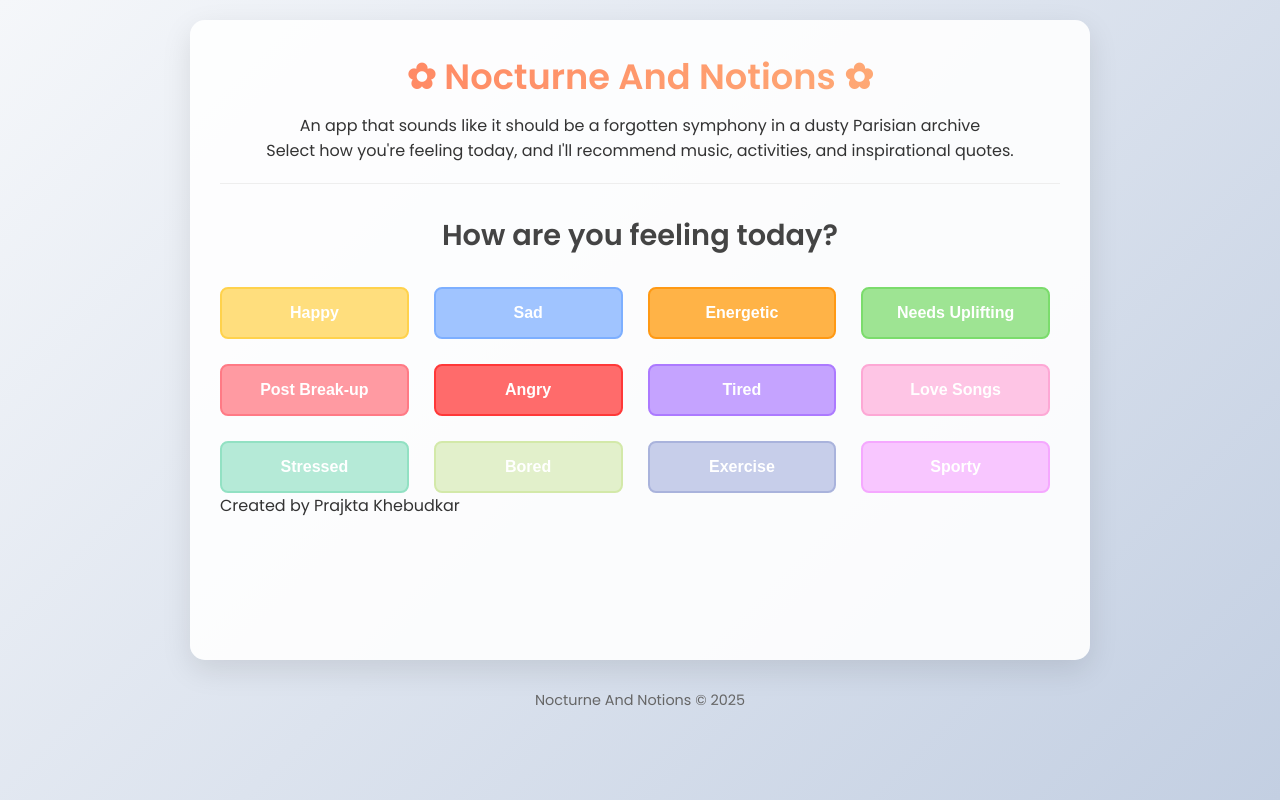
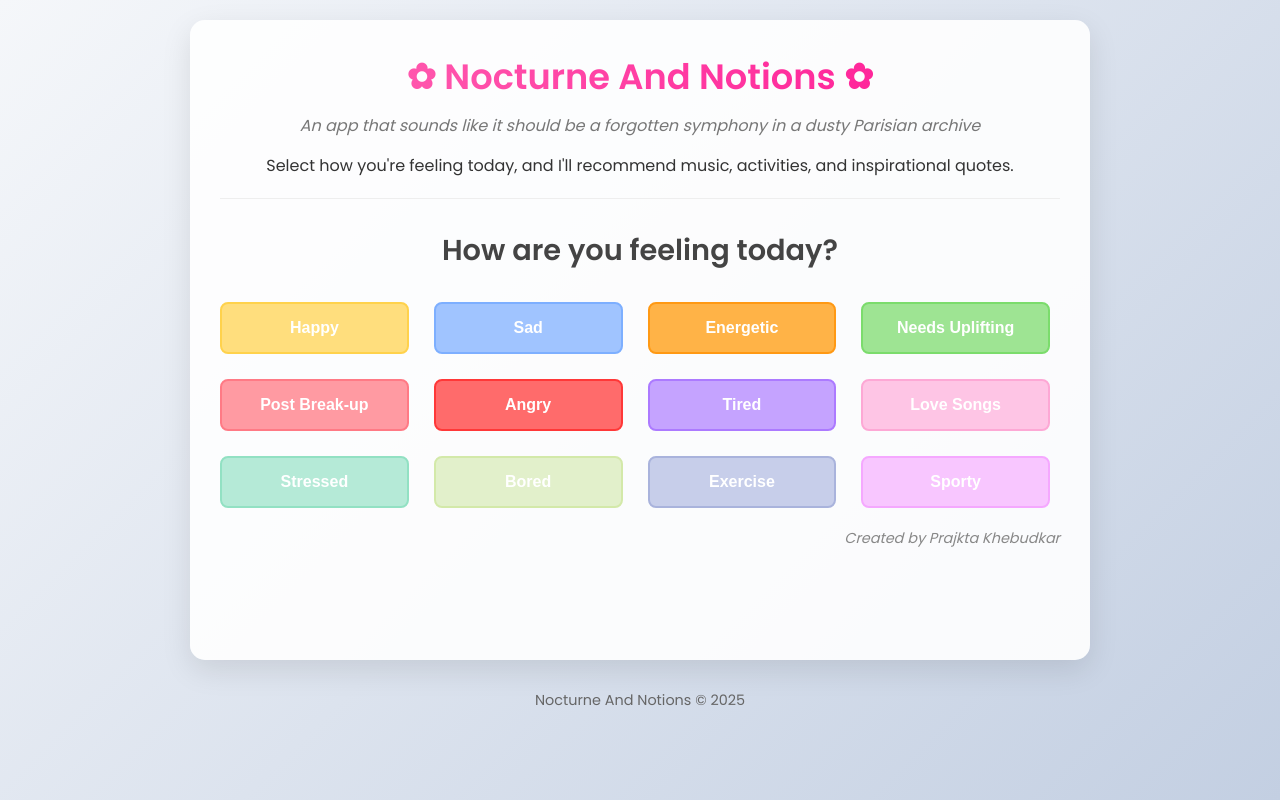
Before and after one commit to prajktakhebudkar/Nocturne-And-Notions, a plain HTML site: page index.html in a window 1280 px wide. Drawn offline with Linux system fonts and the light colour scheme.

Commit message:
Update styles.css
Beautify

```diff
--- a/styles.css
+++ b/styles.css
@@ -20,6 +20,7 @@ body {
     box-shadow: 0 10px 30px rgba(0, 0, 0, 0.1);
     padding: 30px;
     min-height: 80vh;
+    position: relative;
 }
 
 header {
@@ -32,10 +33,16 @@ header {
 header h1 {
     font-size: 2.2rem;
     margin-bottom: 10px;
-    background: linear-gradient(90deg, #ff7e5f, #feb47b);
+    background: linear-gradient(90deg, #FF69B4, #FF1493); /* Barbie pink gradient */
     -webkit-background-clip: text;
     -webkit-text-fill-color: transparent;
     background-clip: text;
+}
+
+.tagline {
+    font-style: italic;
+    margin-bottom: 15px;
+    color: #777;
 }
 
 h2 {
@@ -59,6 +66,14 @@ h3 {
     display: grid;
     grid-template-columns: repeat(auto-fill, minmax(180px, 1fr));
     gap: 15px;
+}
+
+.signature {
+    text-align: right;
+    margin-top: 20px;
+    font-style: italic;
+    color: #888;
+    font-size: 0.9rem;
 }
 
 .mood-btn {
```
